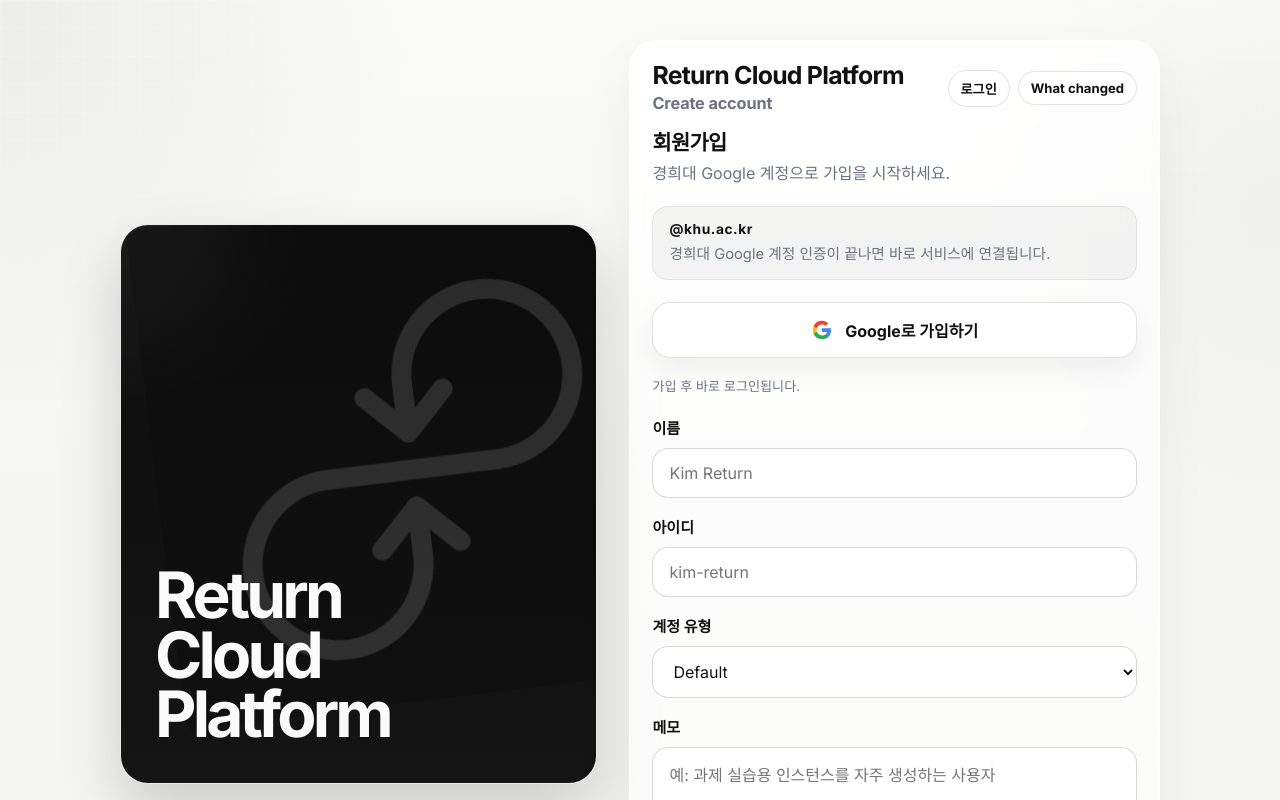
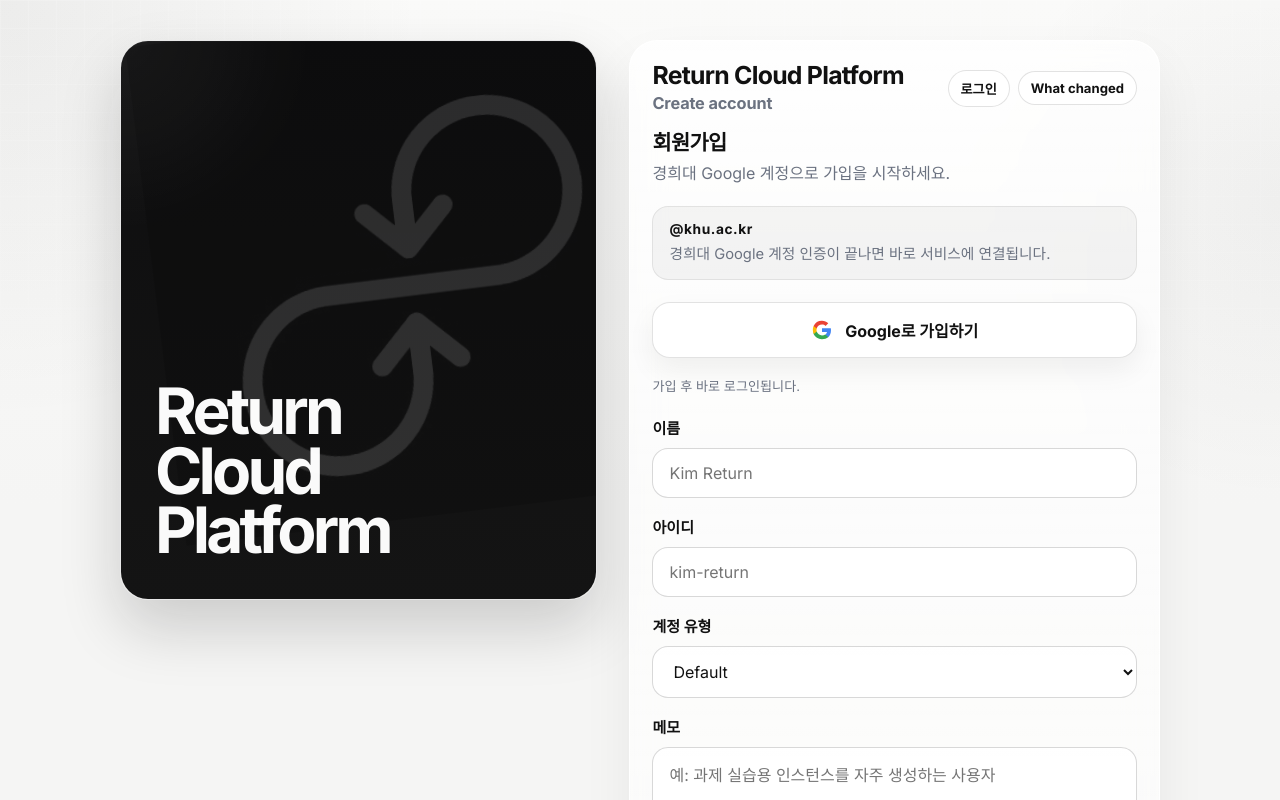
Before and after one commit to KHU-RETURN/rcp-client, a React (Vite) app: page /signup in a window 1280 px wide. Shown: the top 800 px of the page. Built offline with nearby package versions, Linux system fonts and the light colour scheme; no server answers.

Commit message:
Align signup page layout so both panels start at the same top
Add page-signup class to the signup shell and switch its grid
alignment to start so the brand panel and card share the same
top edge, matching the visual rhythm of the login page.

```diff
--- a/src/components/auth/SignupPage.tsx
+++ b/src/components/auth/SignupPage.tsx
@@ -62,7 +62,7 @@
   );
 
   return (
-    <AuthLayout headerTitle="Create account" headerSubtitle="" headerActions={headerActions}>
+    <AuthLayout headerTitle="Create account" headerSubtitle="" headerActions={headerActions} pageClass="page-signup">
       <div className="auth-login-box">
         <div className="auth-copy">
           <h2>회원가입</h2>
--- a/src/components/layout/AuthLayout.tsx
+++ b/src/components/layout/AuthLayout.tsx
@@ -5,11 +5,12 @@
   headerSubtitle: string;
   headerActions?: ReactNode;
   children: ReactNode;
+  pageClass?: string;
 }
 
-export function AuthLayout({ headerTitle, headerSubtitle, headerActions, children }: AuthLayoutProps) {
+export function AuthLayout({ headerTitle, headerSubtitle, headerActions, children, pageClass }: AuthLayoutProps) {
   return (
-    <div className="page page-login shell-enter">
+    <div className={`page page-login shell-enter${pageClass ? ` ${pageClass}` : ''}`}>
       <main className="auth-shell">
         <section className="auth-brand-panel">
           <div className="auth-brand-copy">
--- a/src/styles/main.css
+++ b/src/styles/main.css
@@ -285,6 +285,10 @@
   animation: none;
 }
 
+.page-signup .auth-shell {
+  align-items: start;
+}
+
 .page-login .auth-card {
   animation: authFade 180ms cubic-bezier(0.22, 1, 0.36, 1) both;
 }
```
